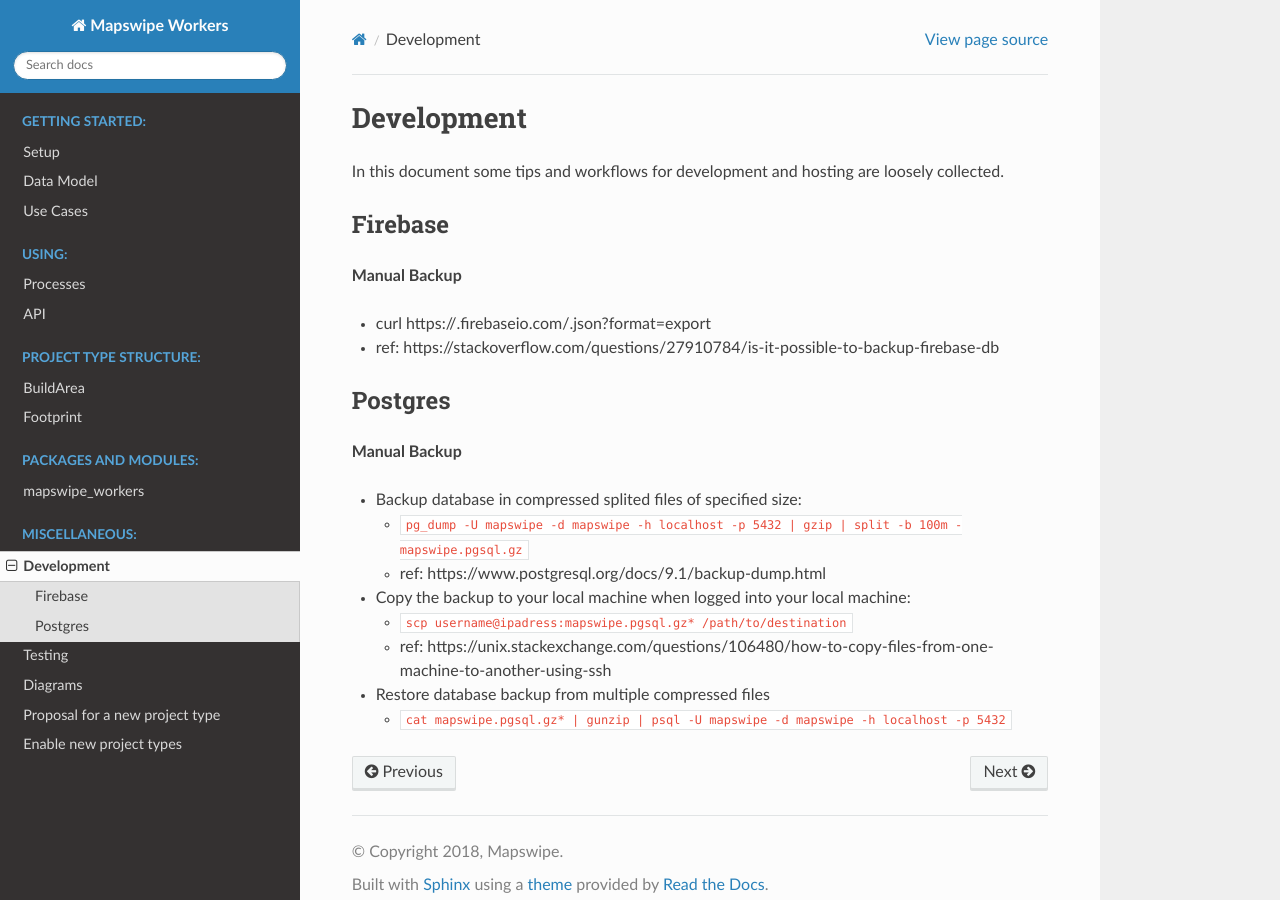
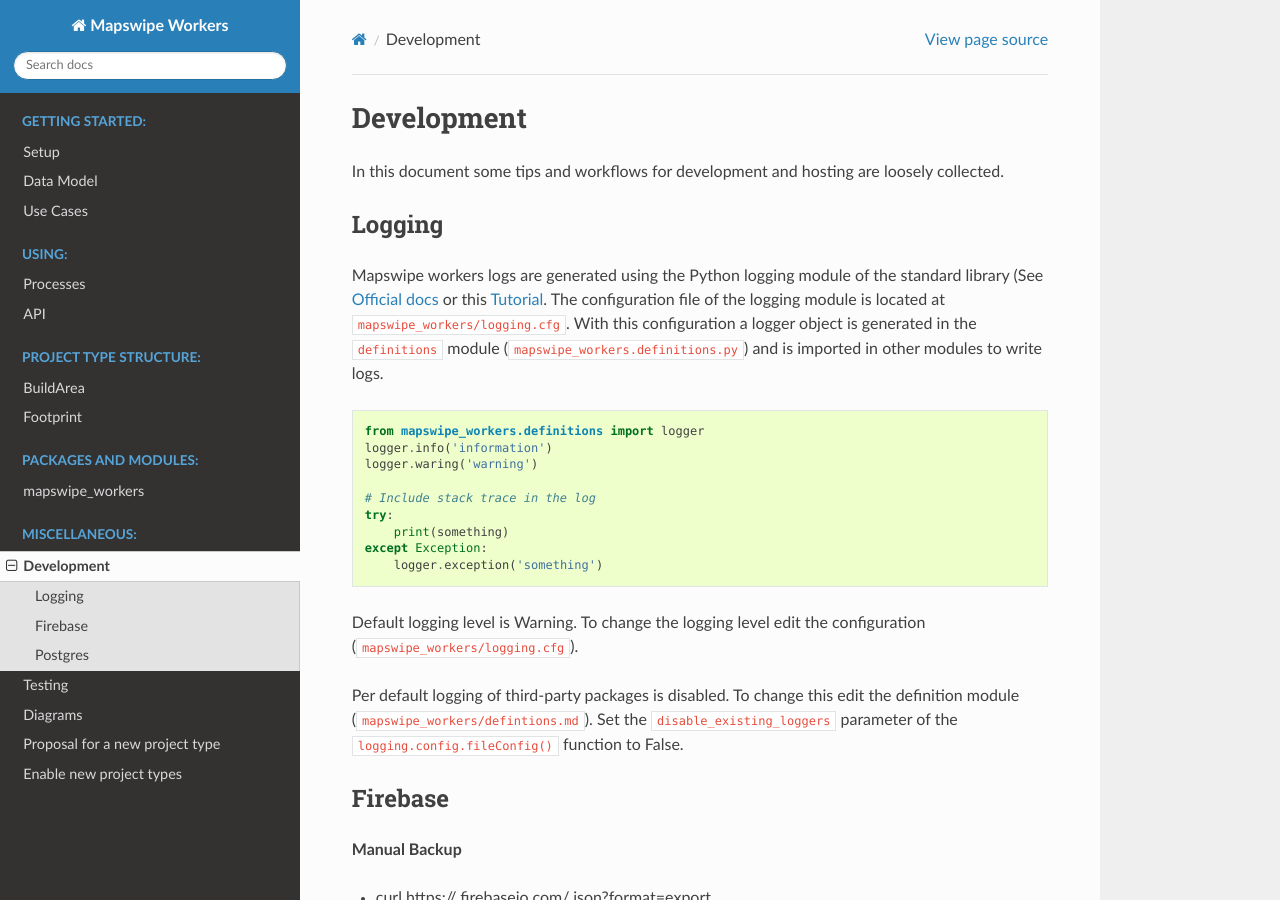
Before and after one commit to mapswipe/python-mapswipe-workers, a Sphinx documentation site: the page built from docs/development.md, in a window 1280 px wide and 900 px high. Built offline with Sphinx 7.4.7 and the Read the Docs theme 2.0.0, drawn with Linux system fonts in a browser that asks for light colours.

Commit message:
added section about logging (#115)

````diff
--- a/docs/development.md
+++ b/docs/development.md
@@ -1,6 +1,27 @@
 # Development
 
 In this document some tips and workflows for development and hosting are loosely collected.
+
+
+## Logging
+
+Mapswipe workers logs are generated using the Python logging module of the standard library (See [Official docs](https://docs.python.org/3/library/logging.html) or this [Tutorial](https://realpython.com/python-logging/#the-logging-module). The configuration file of the logging module is located at `mapswipe_workers/logging.cfg`. With this configuration a logger object is generated in the `definitions` module (`mapswipe_workers.definitions.py`) and is imported in other modules to write logs.
+
+```python
+from mapswipe_workers.definitions import logger
+logger.info('information')
+logger.waring('warning')
+
+# Include stack trace in the log
+try:
+    print(something)
+except Exception:
+    logger.exception('something')
+```
+
+Default logging level is Warning. To change the logging level edit the configuration (`mapswipe_workers/logging.cfg`).
+
+Per default logging of third-party packages is disabled. To change this edit the definition module (`mapswipe_workers/defintions.md`). Set the `disable_existing_loggers` parameter of the `logging.config.fileConfig()` function to False.
 
 
 ## Firebase
````
